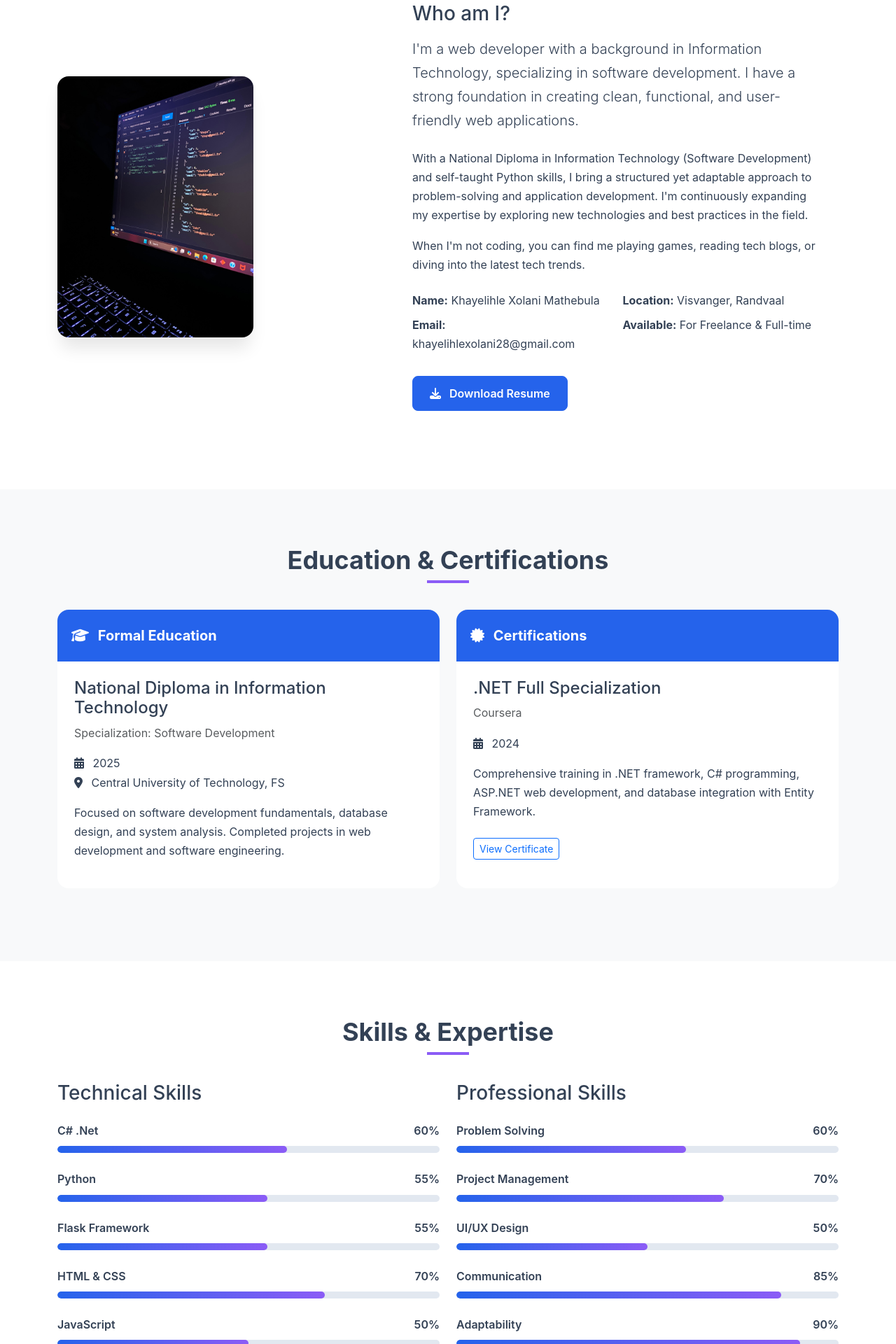
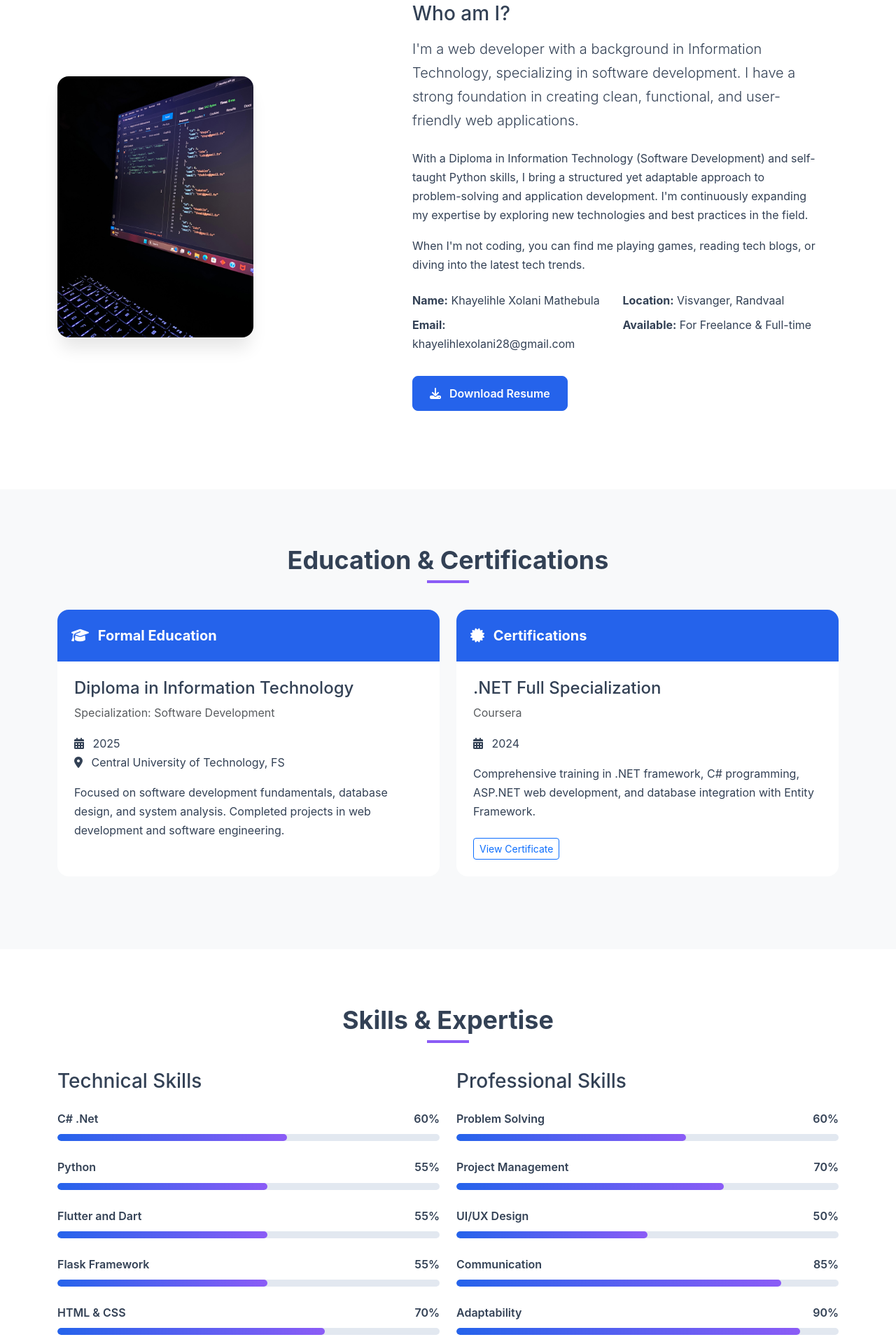
Before and after one commit to KHAYA2222/my-portfolio, a Flask app: page / in a window 1280 px wide. Shown: the part 1000-2920 px from the top of the page at 70% size. Run offline with Flask 3, Linux system fonts and the light colour scheme; some libraries are stand-ins or nearby versions.

Commit message:
Added a flutter tab, and changed the resume link

```diff
--- a/templates/index.html
+++ b/templates/index.html
@@ -4,6 +4,11 @@
     <meta charset="UTF-8" />
     <meta name="viewport" content="width=device-width, initial-scale=1.0" />
     <title>Khayelihle's Portfolio</title>
+    <link
+      rel="stylesheet"
+      href="https://cdn.jsdelivr.net/gh/devicons/devicon@latest/devicon.min.css"
+    />
+
     <link
       rel="stylesheet"
       href="https://cdnjs.cloudflare.com/ajax/libs/bootstrap/5.3.0/css/bootstrap.min.css"
@@ -610,7 +615,9 @@
               <div class="tech-badge">
                 <i class="fas fa-flask me-1"></i> Flask
               </div>
-
+              <div class="tech-badge">
+                <i class="devicon-flutter-plain colored me-1"></i> Flutter
+              </div>
               <div class="tech-badge">
                 <i class="fab fa-html5 me-1"></i> HTML
               </div>
@@ -663,9 +670,9 @@
                 applications.
               </p>
               <p>
-                With a National Diploma in Information Technology (Software
-                Development) and self-taught Python skills, I bring a structured
-                yet adaptable approach to problem-solving and application
+                With a Diploma in Information Technology (Software Development)
+                and self-taught Python skills, I bring a structured yet
+                adaptable approach to problem-solving and application
                 development. I'm continuously expanding my expertise by
                 exploring new technologies and best practices in the field.
               </p>
@@ -698,7 +705,7 @@
                 </div>
               </div>
               <a
-                href="https://drive.google.com/file/d/1w5JIa6SADZefn3pzMov4RO5A1c0FwnpY/view?usp=drive_link"
+                href="https://drive.google.com/file/d/1timHUTIc_wkqfVqxfr06JFco4KZD7IWG/view?usp=drive_link"
                 class="btn btn-primary btn-custom mt-3"
                 download
                 target="_blank"
@@ -722,7 +729,7 @@
                 <i class="fas fa-graduation-cap me-2"></i> Formal Education
               </div>
               <div class="card-body">
-                <h4>National Diploma in Information Technology</h4>
+                <h4>Diploma in Information Technology</h4>
                 <p class="text-muted">Specialization: Software Development</p>
                 <p class="mb-0">
                   <i class="fas fa-calendar-alt me-2"></i> 2025
@@ -784,6 +791,15 @@
             <div class="skill-bar">
               <div class="skill-name">
                 <span>Python</span>
+                <span>55%</span>
+              </div>
+              <div class="skill-progress">
+                <div class="skill-progress-bar" style="width: 55%"></div>
+              </div>
+            </div>
+            <div class="skill-bar">
+              <div class="skill-name">
+                <span>Flutter and Dart</span>
                 <span>55%</span>
               </div>
               <div class="skill-progress">
```
